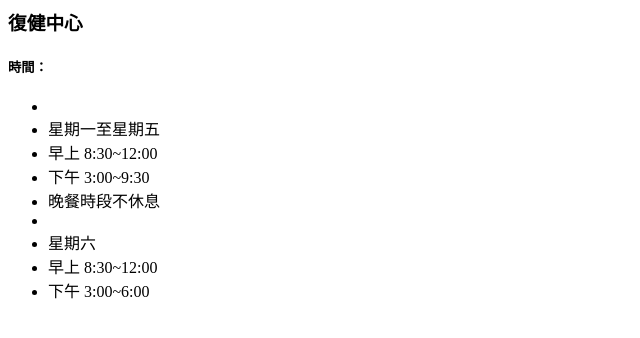
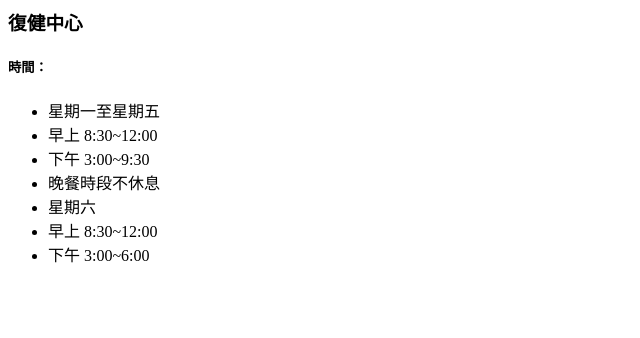
Before and after one commit to wang0630/Wang_orthopedics, a Flask app: template app/templates/components/facility.html in a window 1280 px wide. Shown: the top 338 px of the page, without its empty margins (0-640 px from the left). Run offline with Flask 2, Linux system fonts and the light colour scheme; the template is opened without the code that fills it, so the values that code supplies are empty.

Commit message:
optimize

```diff
--- a/app/templates/components/facility.html
+++ b/app/templates/components/facility.html
@@ -8,17 +8,17 @@
   <h5 class="facility__article__heading--2">時間：</h5>
   <ul class="facility__article__time">
 
-    <li class="facility__article__time--1">
+    <div class="facility__article__time--1">
       <li>星期一至星期五</li>
       <li>早上 8:30~12:00</li>
       <li>下午 3:00~9:30</li>
-      <li>晚餐時段不休息</li>
-    </li>
-    <li class="facility__article__time--2">
+      <li>晚餐時段不休息</>
+    </div>
+    <div class="facility__article__time--2">
       <li>星期六</li>
       <li>早上 8:30~12:00</li>
       <li>下午 3:00~6:00</li>
-    </li>
+    </div>
   </ul>
 </article>
 
```
